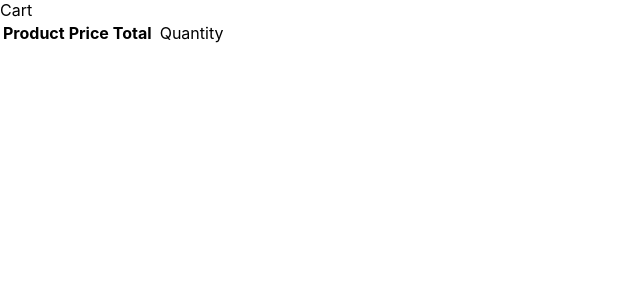
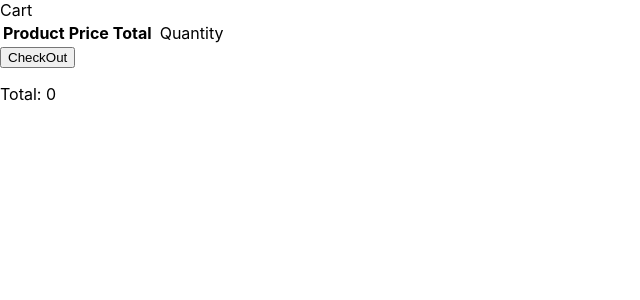
Before and after one commit to Tirth8695/eCommerce-Website-ReactJS, a React (Create React App) app: page /cart in a window 1280 px wide. Shown: the top 300 px of the page, without its empty margins (0-640 px from the left). Built offline with nearby package versions, Linux system fonts and the light colour scheme.

Commit message:
checkout function

```diff
--- a/src/Cart.js
+++ b/src/Cart.js
@@ -1,11 +1,14 @@
 
-import React from 'react';
+import React, { useState } from 'react';
 // import './Cart.css';
 import { useLocation, useEffect } from "react-router-dom";
 
 function Cart(props) {
     const location = useLocation();
     const [cartChange, setCart] = React.useState([]);
+    const [login, setLogin] = useState("");
+    const [total, setTotal] = useState(0);
+    var sum = 0;
     //fetch data of cart from local storage
     const cart = localStorage.getItem('cart');
     let cartItems = [];
@@ -44,6 +47,7 @@ function Cart(props) {
         }
         localStorage.setItem('cart', JSON.stringify(cartItems));
         setCart(cartItems);
+
     }
 
     const removeItemFromCart = (e, item) => {
@@ -63,6 +67,14 @@ function Cart(props) {
 
     }
 
+    const handleCheckout = (e) => {
+        e.preventDefault();
+        sum = 0;
+        cartItems.map((item) => {
+            sum = sum + (item.quantity * item.price);
+        });
+        setTotal((sum * 0.13) + sum);
+    }
 
     return (
         <div className="Home">
@@ -92,7 +104,13 @@ function Cart(props) {
                     ))}
                 </tbody>
             </table>
+            <button onClick={handleCheckout}>CheckOut</button>
+            <div>
+                <span id='checkTitle'></span>
+                <p>Total: {total}</p>
+            </div>
         </div>
+
 
     );
 }
--- a/src/Home.js
+++ b/src/Home.js
@@ -36,6 +36,8 @@ function Home() {
         }
         localStorage.setItem('cart', JSON.stringify(cartItems));
         document.getElementById("sub").innerHTML = cartItems.length;
+        document.getElementById("addItemCart").innerHTML = "Added To Cart"
+        setTimeout(() => { document.getElementById("addItemCart").innerHTML = "Add To Cart" }, 2000);
         setCart(cartItems);
     }
 
@@ -161,7 +163,7 @@ function Home() {
                             <img src={item.image} height={200} width={200} alt={item.name} />
                             <p>{item.price}</p>
                         </div>
-                        <button onClick={() => addItemToCart(item)}>Add to Cart</button>
+                        <button id="addItemCart" onClick={() => addItemToCart(item)}>Add to Cart</button>
                     </div>
                 ))}
             </div>
```
